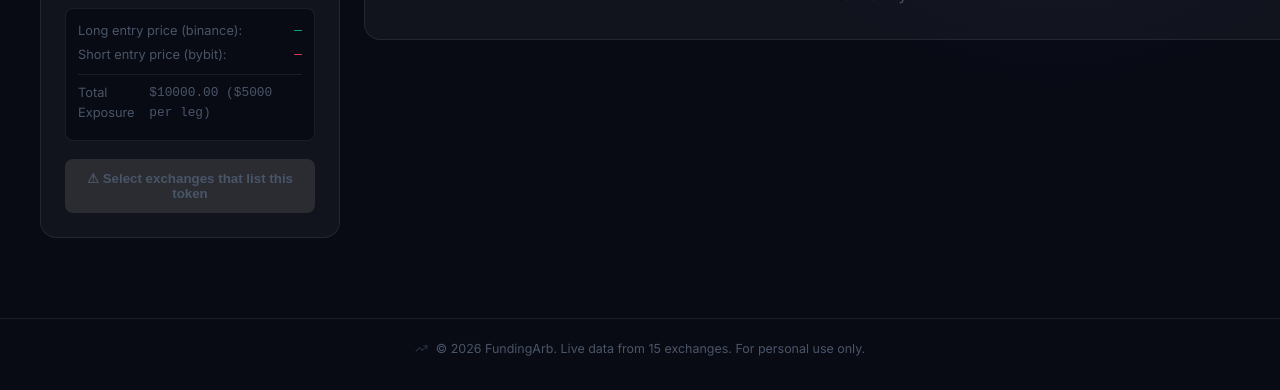
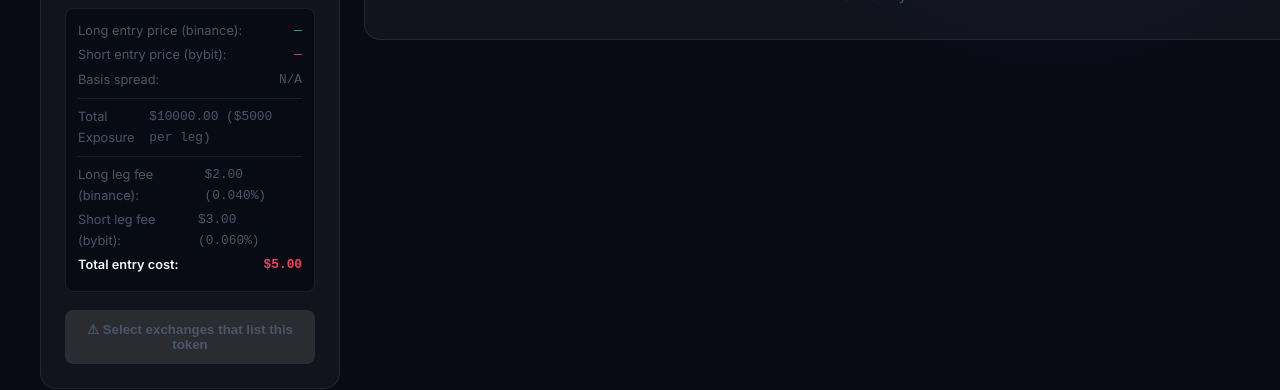
Before and after one commit to nikunjhpatel1/funding-arbitrage, a Next.js app: page /paper-trading in a window 1280 px wide. Shown: the part 850-1240 px from the top of the page. Built offline with nearby package versions, Linux system fonts and the light colour scheme; no server answers; the database is empty.

Commit message:
fix(trade): distinct exchange entry prices & slippage preview

```diff
--- a/src/app/api/funding-rates/route.ts
+++ b/src/app/api/funding-rates/route.ts
@@ -226,7 +226,7 @@ interface PriceStats {
   nextFunding: string;
 }
 interface BinanceData extends PriceStats { rate: number; }
-interface SimpleRateData { rate: number; nextFunding?: string; }
+interface SimpleRateData { rate: number; nextFunding?: string; price?: number; }
 interface DydxData extends PriceStats { rate: number; }
 
 interface FetchResult<T> { data: Map<string, T>; ok: boolean; }
@@ -316,6 +316,7 @@ async function fetchBybit(): Promise<FetchResult<SimpleRateData>> {
       data.set(base, {
         rate,
         nextFunding: new Date(Number(item.nextFundingTime)).toISOString(),
+        price: Number(item.lastPrice)
       });
     }
     return { data, ok: data.size > 0 };
@@ -347,6 +348,7 @@ async function fetchGateio(): Promise<FetchResult<SimpleRateData>> {
         nextFunding: item.next_funding_time
           ? new Date(item.next_funding_time * 1000).toISOString()
           : new Date(Date.now() + 28_800_000).toISOString(),
+        price: Number(item.last_price || item.mark_price)
       });
     }
     return { data, ok: data.size > 0 };
@@ -380,6 +382,7 @@ async function fetchBitMEX(): Promise<FetchResult<SimpleRateData>> {
         nextFunding: inst.fundingTimestamp
           ? new Date(inst.fundingTimestamp).toISOString()
           : new Date(Date.now() + 28_800_000).toISOString(),
+        price: inst.lastPrice ?? inst.markPrice ?? undefined
       });
     }
     return { data, ok: data.size > 0 };
@@ -1067,21 +1070,21 @@ async function performFetch(budgetMs: number): Promise<ApiResponse> {
     if (dlRate === null && delta.ok) exchangeErrors.push('delta');
 
     const exchangePrices: Record<string, number> = {};
-    if (binRate !== null) exchangePrices.binance = binD?.price ?? price;
-    if (byRate !== null) exchangePrices.bybit = (byD as any)?.price ?? price;
-    if (okRate !== null) exchangePrices.okx = (okD as any)?.price ?? price;
-    if (bgRate !== null) exchangePrices.bitget = (bgD as any)?.price ?? price;
-    if (kcRate !== null) exchangePrices.kucoin = (kcD as any)?.price ?? price;
-    if (gtRate !== null) exchangePrices.gateio = (gtD as any)?.price ?? price;
-    if (mxRate !== null) exchangePrices.mexc = (mxD as any)?.price ?? price;
-    if (bxRate !== null) exchangePrices.bingx = (bxD as any)?.price ?? price;
-    if (hxRate !== null) exchangePrices.htx = (hxD as any)?.price ?? price;
-    if (bmRate !== null) exchangePrices.bitmex = (bmD as any)?.price ?? price;
-    if (dyRate !== null) exchangePrices.dydx = dyD?.price ?? price;
-    if (hlRate !== null) exchangePrices.hyperliquid = (hlD as any)?.price ?? price;
-    if (pxRate !== null) exchangePrices.phemex = (pxD as any)?.price ?? price;
-    if (bfRate !== null) exchangePrices.blofin = (bfD as any)?.price ?? price;
-    if (dlRate !== null) exchangePrices.delta = (dlD as any)?.price ?? price;
+    if (binRate !== null && binD?.price != null) exchangePrices.binance = binD.price;
+    if (byRate !== null && (byD as any)?.price != null) exchangePrices.bybit = (byD as any).price;
+    if (okRate !== null && (okD as any)?.price != null) exchangePrices.okx = (okD as any).price;
+    if (bgRate !== null && (bgD as any)?.price != null) exchangePrices.bitget = (bgD as any).price;
+    if (kcRate !== null && (kcD as any)?.price != null) exchangePrices.kucoin = (kcD as any).price;
+    if (gtRate !== null && (gtD as any)?.price != null) exchangePrices.gateio = (gtD as any).price;
+    if (mxRate !== null && (mxD as any)?.price != null) exchangePrices.mexc = (mxD as any).price;
+    if (bxRate !== null && (bxD as any)?.price != null) exchangePrices.bingx = (bxD as any).price;
+    if (hxRate !== null && (hxD as any)?.price != null) exchangePrices.htx = (hxD as any).price;
+    if (bmRate !== null && (bmD as any)?.price != null) exchangePrices.bitmex = (bmD as any).price;
+    if (dyRate !== null && dyD?.price != null) exchangePrices.dydx = dyD.price;
+    if (hlRate !== null && (hlD as any)?.price != null) exchangePrices.hyperliquid = (hlD as any).price;
+    if (pxRate !== null && (pxD as any)?.price != null) exchangePrices.phemex = (pxD as any).price;
+    if (bfRate !== null && (bfD as any)?.price != null) exchangePrices.blofin = (bfD as any).price;
+    if (dlRate !== null && (dlD as any)?.price != null) exchangePrices.delta = (dlD as any).price;
 
     const exchangeNextFunding: Record<string, string> = {};
     if (binD?.nextFunding) exchangeNextFunding.binance = binD.nextFunding;
--- a/src/app/paper-trading/page.tsx
+++ b/src/app/paper-trading/page.tsx
@@ -535,7 +535,7 @@ export default function PaperTradingPage() {
                       <span>Long entry price ({longExchange}):</span>
                       {longMissing
                         ? <span style={{ color: 'var(--negative)', fontWeight: 600 }}>❌ Not listed on {longExchange.toUpperCase()}</span>
-                        : <span style={{ fontFamily: 'monospace', color: 'var(--positive)' }}>{lp != null ? `$${lp.toLocaleString(undefined, { minimumFractionDigits: 2, maximumFractionDigits: 4 })}` : '—'}</span>
+                        : <span style={{ fontFamily: 'monospace', color: 'var(--positive)' }}>{lp != null ? (lp < 1 ? `$${lp.toFixed(6)}` : `$${lp.toLocaleString(undefined, { minimumFractionDigits: 2, maximumFractionDigits: 4 })}`) : '—'}</span>
                       }
                     </div>
                     {/* Short price row */}
@@ -543,7 +543,7 @@ export default function PaperTradingPage() {
                       <span>Short entry price ({shortExchange}):</span>
                       {shortMissing
                         ? <span style={{ color: 'var(--negative)', fontWeight: 600 }}>❌ Not listed on {shortExchange.toUpperCase()}</span>
-                        : <span style={{ fontFamily: 'monospace', color: 'var(--negative)' }}>{sp != null ? `$${sp.toLocaleString(undefined, { minimumFractionDigits: 2, maximumFractionDigits: 4 })}` : '—'}</span>
+                        : <span style={{ fontFamily: 'monospace', color: 'var(--negative)' }}>{sp != null ? (sp < 1 ? `$${sp.toFixed(6)}` : `$${sp.toLocaleString(undefined, { minimumFractionDigits: 2, maximumFractionDigits: 4 })}`) : '—'}</span>
                       }
                     </div>
                     {/* Hard block warning */}
@@ -553,13 +553,15 @@ export default function PaperTradingPage() {
                         <span>Cannot open trade: select exchanges that both list <strong>{symbol}</strong> perpetuals.</span>
                       </div>
                     )}
-                    {/* Basis spread — only shown when both prices are exchange-specific */}
-                    {basis != null && basisPct != null && (
-                      <div style={{ display: 'flex', justifyContent: 'space-between', color: 'var(--text-muted)', marginBottom: 4, marginTop: 4 }}>
-                        <span>Basis spread:</span>
-                        <span style={{ fontFamily: 'monospace' }}>${basis.toFixed(4)} ({basisPct >= 0 ? '+' : ''}{basisPct.toFixed(4)}%)</span>
-                      </div>
-                    )}
+                    {/* Basis spread */}
+                    <div style={{ display: 'flex', justifyContent: 'space-between', color: 'var(--text-muted)', marginBottom: 4, marginTop: 4 }}>
+                      <span>Basis spread:</span>
+                      <span style={{ fontFamily: 'monospace' }}>
+                        {basis != null && basisPct != null
+                          ? `$${Math.abs(basis) < 0.0001 ? basis.toFixed(8) : basis.toFixed(4)} (${basisPct >= 0 ? '+' : ''}{basisPct.toFixed(4)}%)`
+                          : 'N/A'}
+                      </span>
+                    </div>
                     <div style={{ borderTop: '1px solid var(--border)', margin: '8px 0' }} />
                   </>
                 );
@@ -569,6 +571,27 @@ export default function PaperTradingPage() {
               <div style={{ display: 'flex', justifyContent: 'space-between', color: 'var(--text-muted)', marginBottom: 4 }}>
                 <span>Total Exposure</span>
                 <span style={{ fontFamily: 'monospace' }}>${(capital * leverage * 2).toFixed(2)} (${capital * leverage} per leg)</span>
+              </div>
+              <div style={{ borderTop: '1px solid var(--border)', margin: '8px 0' }} />
+
+              {/* Estimated Fees */}
+              <div style={{ display: 'flex', justifyContent: 'space-between', color: 'var(--text-muted)', marginBottom: 4 }}>
+                <span>Long leg fee ({longExchange}):</span>
+                <span style={{ fontFamily: 'monospace' }}>
+                  ${((TAKER_FEES[longExchange] ?? 0) * capital * leverage).toFixed(2)} ({( (TAKER_FEES[longExchange] ?? 0) * 100).toFixed(3)}%)
+                </span>
+              </div>
+              <div style={{ display: 'flex', justifyContent: 'space-between', color: 'var(--text-muted)', marginBottom: 4 }}>
+                <span>Short leg fee ({shortExchange}):</span>
+                <span style={{ fontFamily: 'monospace' }}>
+                  ${((TAKER_FEES[shortExchange] ?? 0) * capital * leverage).toFixed(2)} ({( (TAKER_FEES[shortExchange] ?? 0) * 100).toFixed(3)}%)
+                </span>
+              </div>
+              <div style={{ display: 'flex', justifyContent: 'space-between', color: 'var(--text-primary)', marginBottom: 4, fontWeight: 600 }}>
+                <span>Total entry cost:</span>
+                <span style={{ fontFamily: 'monospace', color: 'var(--negative)' }}>
+                  ${((TAKER_FEES[longExchange] ?? 0) * capital * leverage + (TAKER_FEES[shortExchange] ?? 0) * capital * leverage).toFixed(2)}
+                </span>
               </div>
 
             </div>
```
Also changed, not shown: src/app/trade/[symbol]/page.tsx (+4 -3 lines), 2 other files (tests, documents, lock files or other folders).
